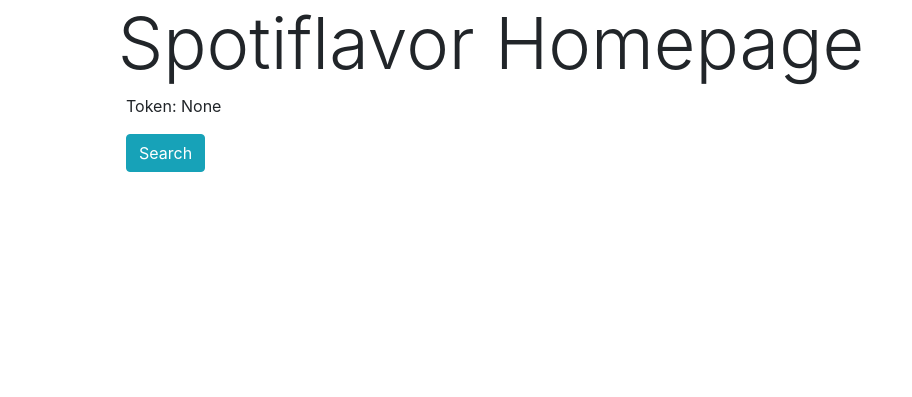
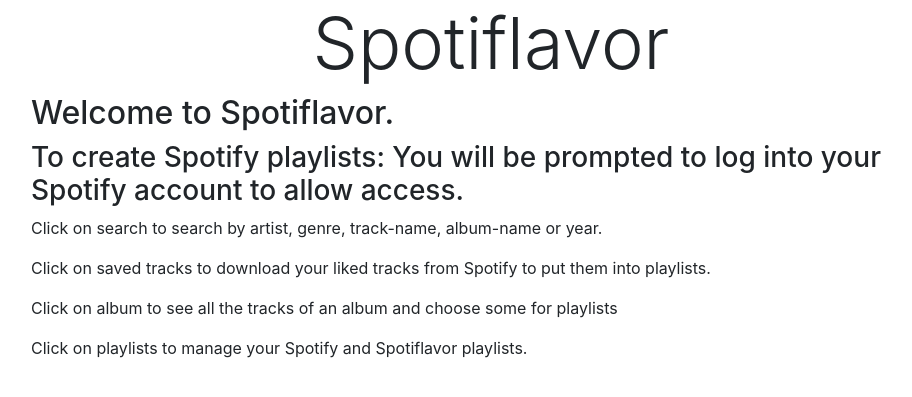
Before and after one commit to Keparoo/Tuttitracks, a Flask app: page / in a window 1280 px wide. Shown: the part 56-453 px from the top of the page, without its empty margins (149-1061 px from the left). Run offline with Flask 2, Linux system fonts and the light colour scheme; some libraries are stand-ins or nearby versions.

Commit message:
Update layout and spacing

```diff
--- a/templates/display_tracks.html
+++ b/templates/display_tracks.html
@@ -15,7 +15,7 @@
             <p data-name="{{ item['name'] }}" data-id="{{ item['id'] }}" data-spotid="{{ item['spotify_track_id'] }}">
                 <iframe src="https://open.spotify.com/embed/track/{{ item['spotify_track_id'] }}" width="380"
                     height="80" frameborder="0" allowtransparency="true" allow="encrypted-media"></iframe> <button
-                    class="btn btn-info btn-sm addToPlaylist">Add</button>
+                    class="btn btn-info btn-sm addToPlaylist mx-2 mb-4">Add</button>
             </p>
             {% endfor %}
 
--- a/templates/homepage.html
+++ b/templates/homepage.html
@@ -5,11 +5,15 @@
 {% block content %}
 
 <div class="container">
-    <h1 class="display-3 text-center">Spotiflavor Homepage</h1>
+    <h1 class="display-3 text-center">Spotiflavor</h1>
     <div class="row justify-content-center">
-        <div class="col-md-8">
-        <p>Token: {{ g.token }}</p>
-        <a href="/search" class="btn btn-info">Search</a>
+        <div class="col-md-10">
+        <h2>Welcome to Spotiflavor.</h2>
+        <h3>To create Spotify playlists: You will be prompted to log into your Spotify account to allow access.</h3>
+        <p>Click on search to search by artist, genre, track-name, album-name or year.</p>
+        <p>Click on saved tracks to download your liked tracks from Spotify to put them into playlists.</p>
+        <p>Click on album to see all the tracks of an album and choose some for playlists</p>
+        <p>Click on playlists to manage your Spotify and Spotiflavor playlists.</p>
         </div>
     </div>
 </div>
--- a/templates/results.html
+++ b/templates/results.html
@@ -24,7 +24,7 @@
             <p data-name="{{ item['name'] }}" data-id="" data-spotid="{{ item['id'] }}">
                 <iframe src="https://open.spotify.com/embed/track/{{ item['id'] }}" width="380"
                     height="80" frameborder="0" allowtransparency="true" allow="encrypted-media"></iframe> <button
-                    class="btn btn-info btn-sm addToPlaylist">Add</button>
+                    class="btn btn-info btn-sm addToPlaylist mx-2 mb-4">Add</button>
             </p>
         {% endfor %}
 
```
Also changed, not shown: templates/playlists.html (+9 -9 lines).
